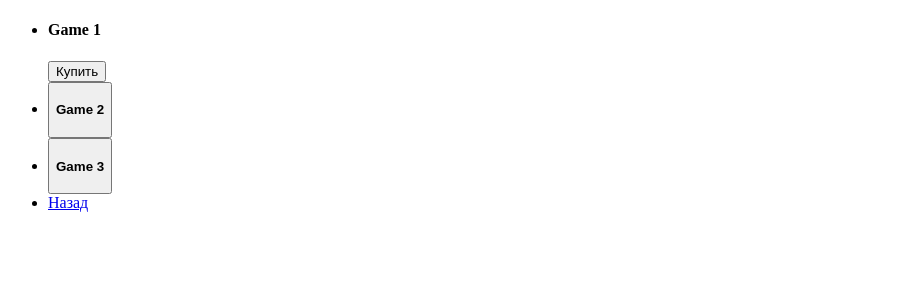
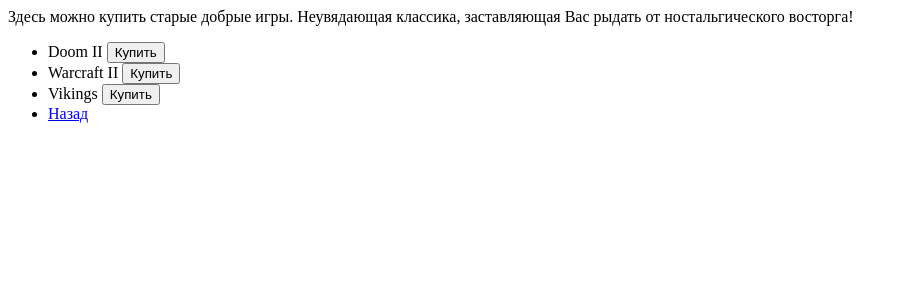
Before and after one commit to 83metra/Module_18, a Django app: page /shop/ in a window 1280 px wide. Shown: the top 300 px of the page, without its empty margins (0-907 px from the left). Run offline with Django 4.2, Linux system fonts and the light colour scheme.

Commit message:
Module_18_3

```diff
--- a/module_18_1/UrbanDjango/UrbanDjango/urls.py
+++ b/module_18_1/UrbanDjango/UrbanDjango/urls.py
@@ -24,9 +24,10 @@ from django.urls import path
 #     path('goodbye/', Welcome.as_view())
 # ]
 
-from task3.views import hauptseite, verkaufhaus
+from task3.views import hauptseite, verkaufhaus, korb
 
 urlpatterns = [
     path('', hauptseite),
-    path('shop/', verkaufhaus)
+    path('shop/', verkaufhaus),
+    path('cart/', korb)
 ]
--- a/module_18_1/UrbanDjango/task3/views.py
+++ b/module_18_1/UrbanDjango/task3/views.py
@@ -13,9 +13,24 @@ def hauptseite(request):
 
 def verkaufhaus(request):
     title = 'Магазин'
-    text = 'Здесь можно купить старые добрые игры.'
+    text = 'Здесь можно купить старые добрые игры. Неувядающая классика, заставляющая Вас рыдать от ностальгического восторга!'
+    first = 'Doom II'
+    second = 'Warcraft II'
+    third = 'Vikings'
+    context = {
+        'title': title,
+        'text': text,
+        'first': first,
+        'second': second,
+        'third': third
+    }
+    return render(request, 'verkaufhaus.html', context)
+
+def korb(request):
+    title = 'Корзина'
+    text = 'Корзина пуста'
     context = {
         'title': title,
         'text': text
     }
-    return render(request, 'verkaufhaus.html', context)
+    return render(request, 'korb.html', context)
--- a/module_18_1/UrbanDjango/templates/third_task/hauptseite.html
+++ b/module_18_1/UrbanDjango/templates/third_task/hauptseite.html
@@ -14,7 +14,7 @@
                     <a href="shop/"><h3>Магазин</h3></a>
         </li>
                 <li>
-                    <a href="#"><h3>Корзина</h3></a>
+                    <a href="cart/"><h3>Корзина</h3></a>
 
         </li>
     </ul>
--- a/module_18_1/UrbanDjango/templates/third_task/verkaufhaus.html
+++ b/module_18_1/UrbanDjango/templates/third_task/verkaufhaus.html
@@ -5,22 +5,21 @@
     <title>Title</title>
 </head>
 <body>
+<a>{{text}}</a>
 <ul>
-    <li>
-        <a><h4>Game 1</h4></a>
-        <form action="#">
+    <li> {{first}}
             <button>Купить</button>
-        </form>
+
     </li>
-    <li>
-        <form action="#">
-            <button><h4>Game 2</h4></button>
-        </form>
+    <li> {{second}}
+
+            <button>Купить</button>
+
     </li>
-    <li>
-        <form action="#">
-            <button><h4>Game 3</h4></button>
-        </form>
+    <li> {{third}}
+
+            <button>Купить</button>
+
     </li>
     <li>
         <a href="/ ">Назад</a>
```
Also changed, not shown: module_18_1/UrbanDjango/templates/third_task/korb.html (+5 -2 lines).
